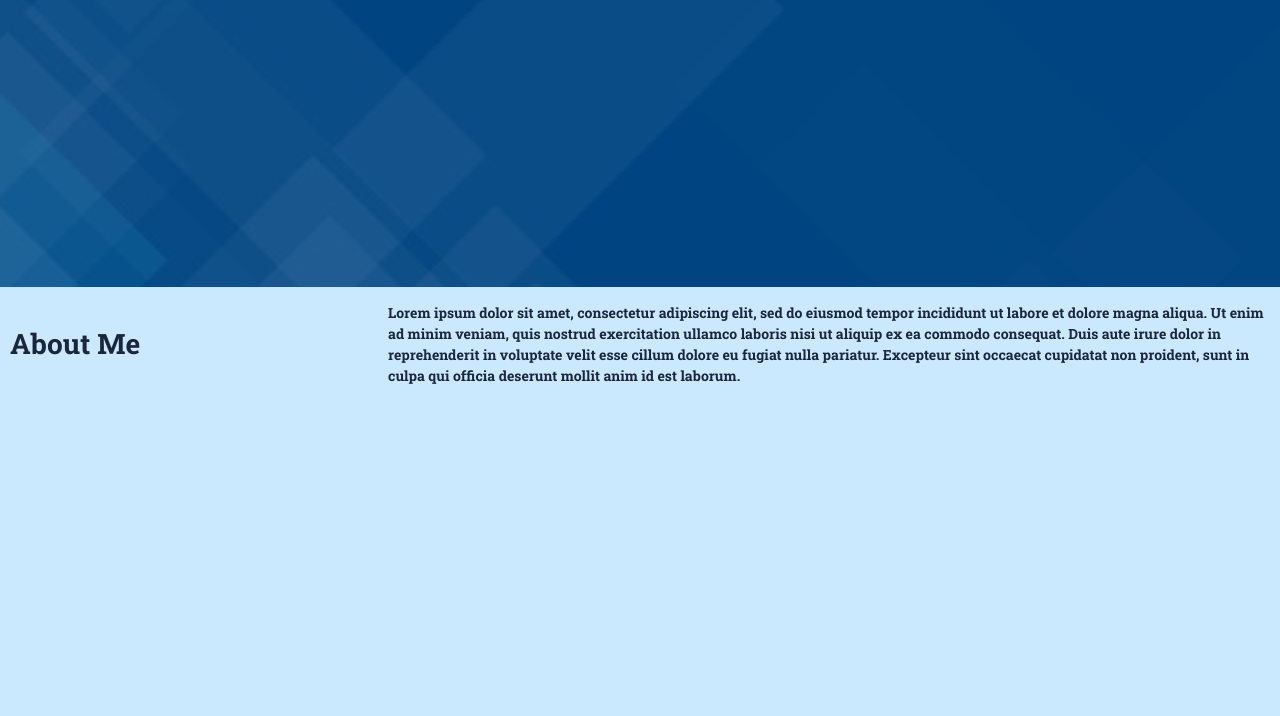
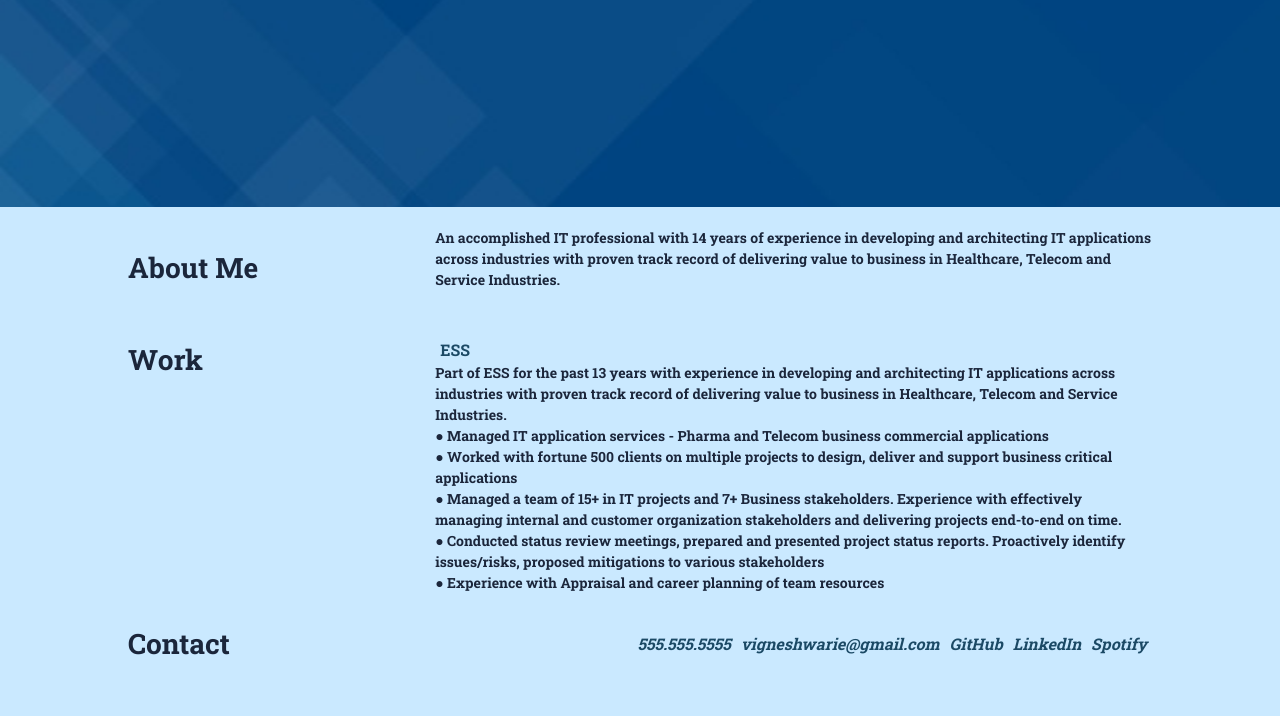
Before and after one commit to Vigneshwarie/aboutVigneswari, a plain HTML site: page aboutVigneswari.html in a window 1280 px wide. Shown: the part 84-800 px from the top of the page. Drawn offline with Linux system fonts and the light colour scheme.

Commit message:
Made changes in the CSS for mobile responsiveness

```diff
--- a/aboutVigneswari.html
+++ b/aboutVigneswari.html
@@ -17,13 +17,13 @@
         <nav>
             <ul>
                 <li>
-                    <a href="#"><img src="./assets/images/icons8-person-female-64.png" alt="an icon that represents a female"></img>About Me</a>
+                    <a href="#about-section"><img src="./assets/images/icons8-person-female-64.png" alt="an icon that represents a female"></img>About Me</a>
                 </li>
                 <li>
-                    <a href="#"><img src="./assets/images/icons8-business-26.png" alt="a briefcase"></img>Work</a>
+                    <a href="#work-section"><img src="./assets/images/icons8-business-26.png" alt="a briefcase"></img>Work</a>
                 </li>
                 <li>
-                    <a href="#"><img src="./assets/images/icons8-call-26.png" alt="a telephone receiver icon"></img>Contact</a>
+                    <a href="#contact-section"><img src="./assets/images/icons8-call-26.png" alt="a telephone receiver icon"></img>Contact</a>
                 </li>
                 <li>
                     <a href="#"><img src="./assets/images/icons8-resume-64.png" alt="a resume icon"></img>Resume</a>
@@ -32,18 +32,57 @@
         </nav>
     </header>
     <section class="banner"></section>
-    <main>
-        <section class="section-main-container">
+    <main class="main-container">
+        <section class="section-container" id="about-section">
             <aside>
                 <h2>About Me</h2>
             </aside>
             <section class="content-section">
                 <p>
-                    Lorem ipsum dolor sit amet, consectetur adipiscing elit, sed do eiusmod tempor incididunt ut labore et dolore magna
-                    aliqua. Ut enim ad minim veniam, quis nostrud exercitation ullamco laboris nisi ut aliquip ex ea commodo consequat. Duis
-                    aute irure dolor in reprehenderit in voluptate velit esse cillum dolore eu fugiat nulla pariatur. Excepteur sint
-                    occaecat cupidatat non proident, sunt in culpa qui officia deserunt mollit anim id est laborum.
+                    An accomplished IT professional with 14 years of experience in developing and architecting IT applications across
+                    industries with proven track record of delivering value to business in Healthcare, Telecom and Service Industries.
                 </p>
+            </section>
+        </section>
+
+        <section class="section-container" id="work-section">
+            <aside>
+                <h2>Work</h2>
+            </aside>
+            <section class="content-section">
+                <p>
+                    <h3></h3><a href="https://www.linkedin.com/company/enhanced-software-solutions-pvt.-ltd./mycompany/">ESS</a></h3>
+                    <p>
+                        Part of ESS for the past 13 years with experience in developing and architecting IT applications across industries with proven track record of delivering value to business in Healthcare, Telecom and Service Industries.
+                    </br>
+                    ● Managed IT application services - Pharma and Telecom business commercial applications
+                    </br>
+                    ● Worked with fortune 500 clients on multiple projects to design, deliver and support business critical applications
+                    </br>
+                    ● Managed a team of 15+ in IT projects and 7+ Business stakeholders. Experience with effectively managing internal and
+                    customer organization stakeholders and delivering projects end-to-end on time.
+                    </br>
+                    ● Conducted status review meetings, prepared and presented project status reports. Proactively identify issues/risks,
+                    proposed mitigations to various stakeholders
+                    </br>
+                    ● Experience with Appraisal and career planning of team resources
+                    </p>
+                </p>
+            </section>
+        </section>
+
+        <section class="section-container" id="contact-section">
+            <aside>
+                <h2>Contact</h2>
+            </aside>
+            <section class="content-section">
+                <address>
+                    <a href="tel:+15555555555">555.555.5555</a>
+                    <a href="mailto:vigneshwarie@gmail.com">vigneshwarie@gmail.com</a>
+                    <a href="https://github.com/Vigneshwarie/">GitHub</a>
+                    <a href="https://www.linkedin.com/in/vigneswari-sambandam-37b03730/">LinkedIn</a>
+                    <a href="#">Spotify</a>
+                </address>
             </section>
         </section>
 
--- a/assets/css/style.css
+++ b/assets/css/style.css
@@ -1,4 +1,4 @@
-body{
+body {
     background-color: #cae9ff;
     padding: 0;
     margin: 0;
@@ -8,10 +8,9 @@ body{
 }
 
 h1 {
-    display: inline-block;
+    line-height: 1;
     font-size: 38px;
-    margin-top: 0;
-    margin-bottom: 0;
+    margin: 0;
 }
 
 h2 {
@@ -48,7 +47,7 @@ header {
     display: flex;
     flex-direction: row;
     padding: 10px;
-    margin: 0;
+    flex-wrap: wrap;
     height: 60px;
     background-color: #5fa8d3;
     color: #1b4965;
@@ -73,7 +72,6 @@ nav ul {
 }
 
 nav ul li {
-    display: inline-block;
     margin-right: 20px;
     padding-top: 5px;
     padding-bottom: 5px;
@@ -89,30 +87,32 @@ nav ul li:hover{
 }
 
 main{
-    margin: 10px;
-    display: flex;
+    margin-top: 15px;
+    margin-bottom: 40;
 }
 
-section {
+
+.main-container{
+    max-width: 80%;
+    margin-left: auto;
+    margin-right: auto;
+}
+
+.section-container {
     display: flex;
     flex-direction: row;
     flex-wrap: wrap;
-}
+    align-items: stretch;
+    justify-content: space-between;
 
-.section-main-container{
-    max-width: 100%;
-    margin-left: auto;
-    margin-right: auto;
-    align-items:center;
-    justify-content: space-between;
 }
 
 .banner{
     background-image: url("../images/banner.jpeg");
     background-size: cover;
     background-position: center;
-    background-blend-mode: soft-light;
-    min-height: 30vh;
+    background-blend-mode:normal;
+    min-height: 20vh;
     padding: 2% 6%;
     display: flex;
     justify-content: flex-end;
@@ -134,22 +134,32 @@ aside{
     order:4;
 }
 
-@media screen and (max-width: 545px) {
+.content-section address {
+    display: flex;
+    flex-wrap: wrap;
+    justify-content:space-evenly;
+    align-items: center;
+    height: 100%;
+}
+
+@media screen and (max-width: 980px) {
     header,
     main,
     section,
     footer {
+        align-items: center;
+        justify-content: center;
         flex-direction: column;
-        align-items: center;
     }
 
     a {
-        color:#ffffff;
+        color: #ffffff;
     }
 
     h2 {
+        align-items: center;
+        justify-content: center;
         flex-direction: column;
-        align-items: center;
     }
 
     aside {
@@ -158,11 +168,59 @@ aside{
         padding: 0;
     }
 
-    section{
+    section {
         max-width: 100%;
         align-self: start;
         margin-left: 2px;
         padding: 0;
-        text-align:left;
+        text-align: left;
     }
 }
+
+
+@media screen and (max-width: 768px) {
+
+
+    a {
+        color:#ffffff;
+    }
+
+}
+
+/*
+@media screen and (max-width: 980px) {
+    header,
+    main,
+    section,
+    footer {
+        align-items: center;
+        justify-content: center;
+        flex-direction: row;
+    }
+
+    a {
+        color: #ffffff;
+    }
+
+    h2 {
+        align-items: center;
+        justify-content: center;
+        flex-direction: row;
+    }
+
+    aside {
+        max-width: 100%;
+        align-self: start;
+        padding: 0;
+    }
+
+    section {
+        max-width: 100%;
+        align-self: start;
+        margin-left: 2px;
+        padding: 0;
+        text-align: left;
+        flex-direction: row;
+    }
+}
+*/
```
